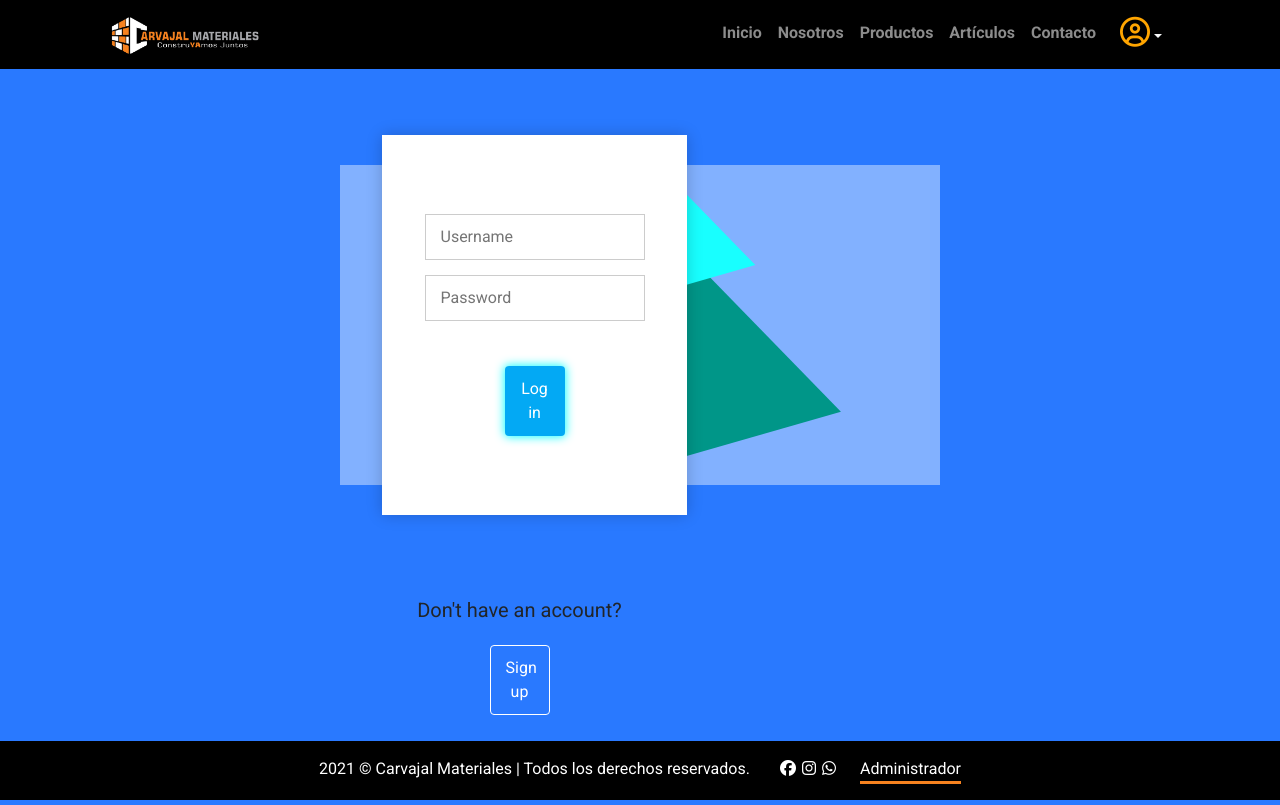
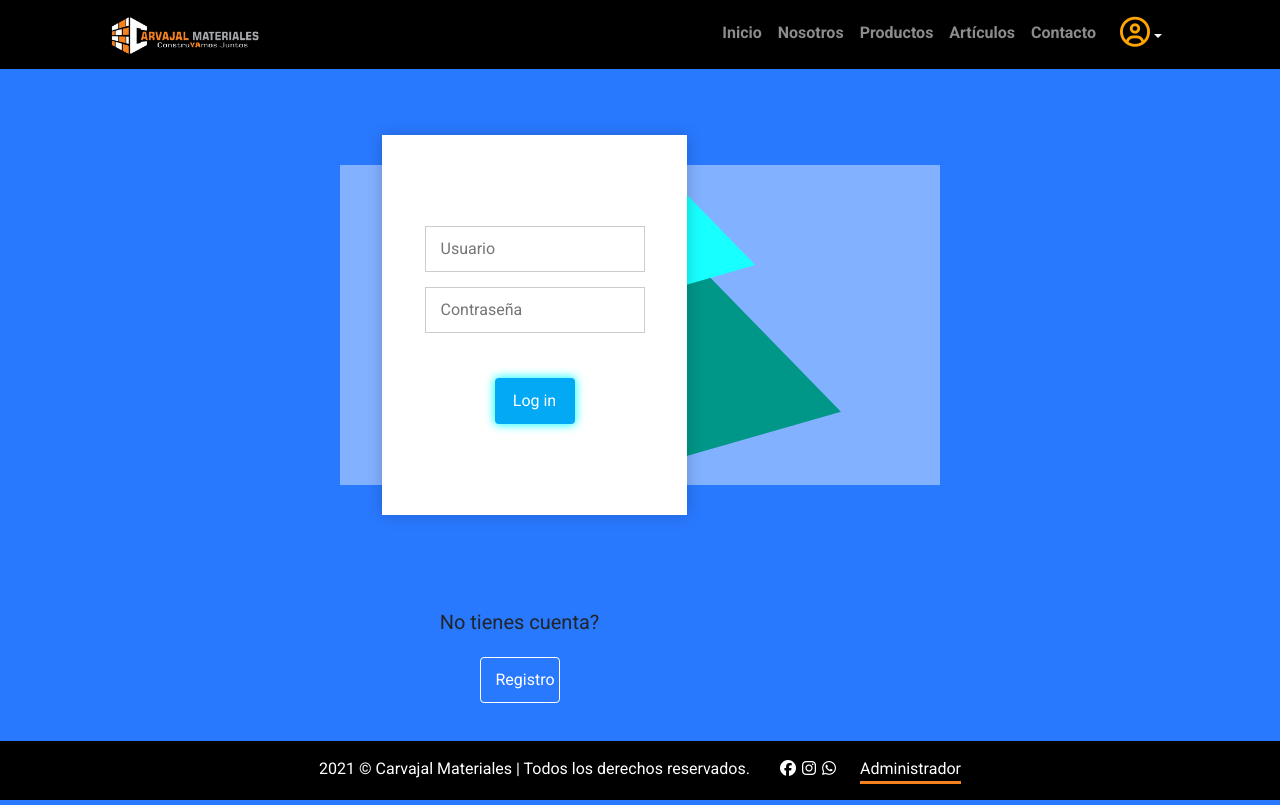
Before and after one commit to Yixsi/App-web-CM-con-react, a React (Create React App) app: page /login in a window 1280 px wide. Built offline with nearby package versions, Linux system fonts and the light colour scheme.

Commit message:
fix
cambios

```diff
--- a/src/pages/login.jsx
+++ b/src/pages/login.jsx
@@ -17,7 +17,7 @@ function Login(){
                         <div className="table">
                         <div className="table-cell">
                             <p>
-                            Have an account?
+                            Tienesss Cuenta?
                             </p>
                             <div className="btn">
                             Log in
@@ -29,10 +29,10 @@ function Login(){
                         <div className="table">
                         <div className="table-cell">
                             <p>
-                            Don't have an account?
+                            No tienes cuenta?
                             </p>
-                            <div className="btn">
-                            Sign up
+                            <div className="btn width: 80px">
+                            Registro
                             </div>
                         </div>
                         </div>
@@ -42,7 +42,7 @@ function Login(){
                     <div className="form-item log-in">
                         <div className="table">
                         <div className="table-cell">
-                            <input name="Username" placeholder="Username" type="text" /><input name="Password" placeholder="Password" type="Password" />
+                            <input name="Username" placeholder="Usuario" type="text" /><input name="Password" placeholder="Contraseña" type="Password" />
                             <div className="btn">
                             Log in
                             </div>
@@ -52,9 +52,9 @@ function Login(){
                     <div className="form-item sign-up">
                         <div className="table">
                         <div className="table-cell">
-                            <input name="email" placeholder="Email" type="text" /><input name="fullName" placeholder="Full Name" type="text" /><input name="Username" placeholder="Username" type="text" /><input name="Password" placeholder="Password" type="Password" />
+                            <input name="email" placeholder="Email" type="text" /><input name="fullName" placeholder="Nombre Completo" type="text" /><input name="Username" placeholder="Usuario" type="text" /><input name="Password" placeholder="Contraseña" type="Password" />
                             <div className="btn">
-                            Sign up
+                            Regitrarse
                             </div>
                         </div>
                         </div>
--- a/src/style/styles.css
+++ b/src/style/styles.css
@@ -528,7 +528,7 @@ body {
   cursor: pointer;
   text-align: center;
   margin: 0 auto;
-  width: 60px;
+  width: 80px;
   color: #fff;
   background-color: #03A9F4;
   opacity: 1;
```
